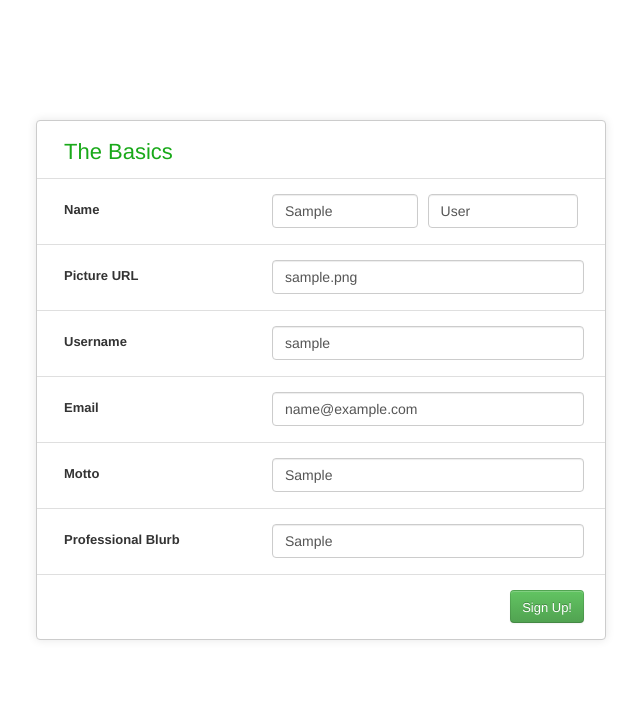
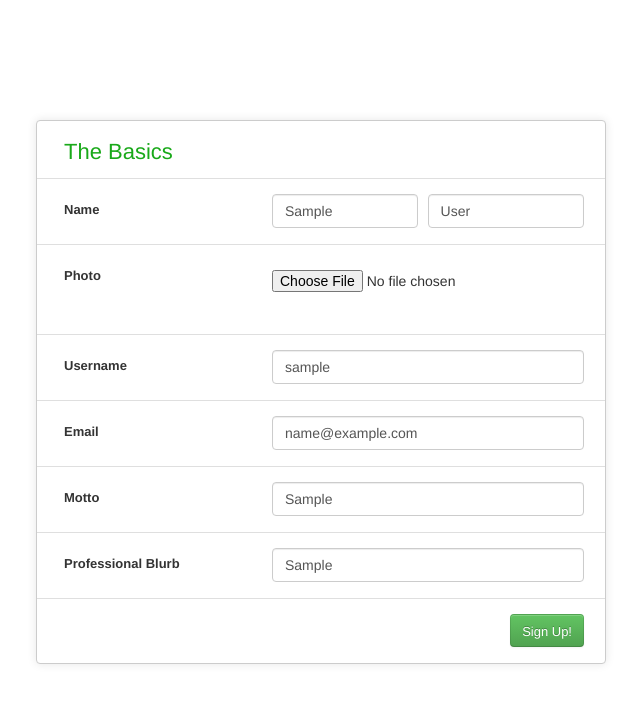
Before and after one commit to dc-devs/live_it_up_social, a Rails app: page /users/1/edit in a window 1280 px wide. Shown: the top 703 px of the page, without its empty margins (319-959 px from the left). Run offline with Rails 7, Linux system fonts and the light colour scheme; tables that the repository leaves empty hold one stand-in row (values such as "Sample post"); style sheets or scripts are compiled from the project's sources; some libraries are stand-ins or nearby versions.

Commit message:
added Mel's header change

```diff
--- a/app/assets/stylesheets/form.css.scss
+++ b/app/assets/stylesheets/form.css.scss
@@ -61,7 +61,7 @@
  & .form-input-half-second{
   position: relative;
   top: 10px;
-  width: 29%;
+  width: 30%;
   float: left;
   margin-bottom:15px;
  }
--- a/app/views/users/edit.html.erb
+++ b/app/views/users/edit.html.erb
@@ -17,14 +17,14 @@
       <div class="form-input-half-second">
         <%= f.text_field :last_name, :class=> "form-control" %>
       </div>
-    <li>
+    </li>
+    <li class="form-input-photo">
       <p class="form-label">
-        Picture URL
+        Photo
       </p>
       <div class="form-input">
-        <%= f.text_field :picture_url, :class=> "form-control" %>
+        <%= f.file_field :photo, :class=>"form-input" %>
       </div>
-    </li>
     </li>
     <li>
       <p class="form-label">
```
